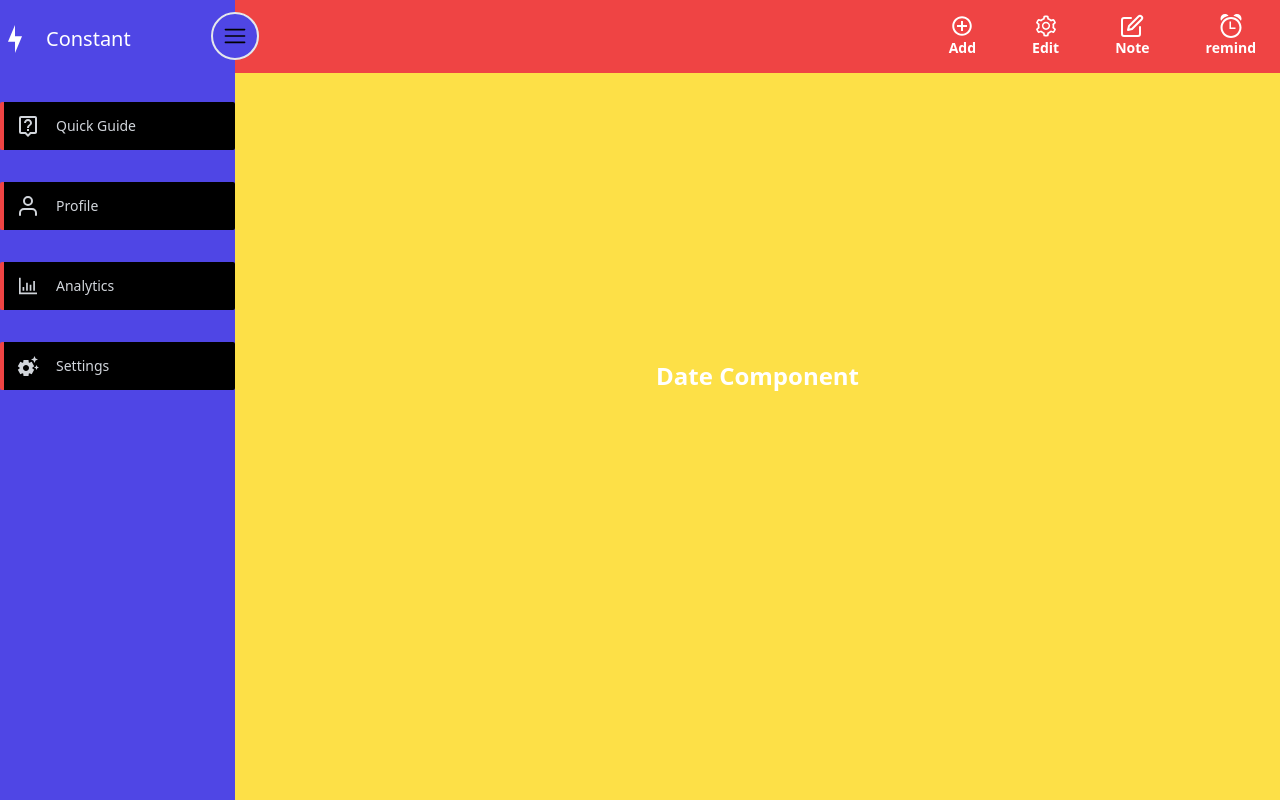
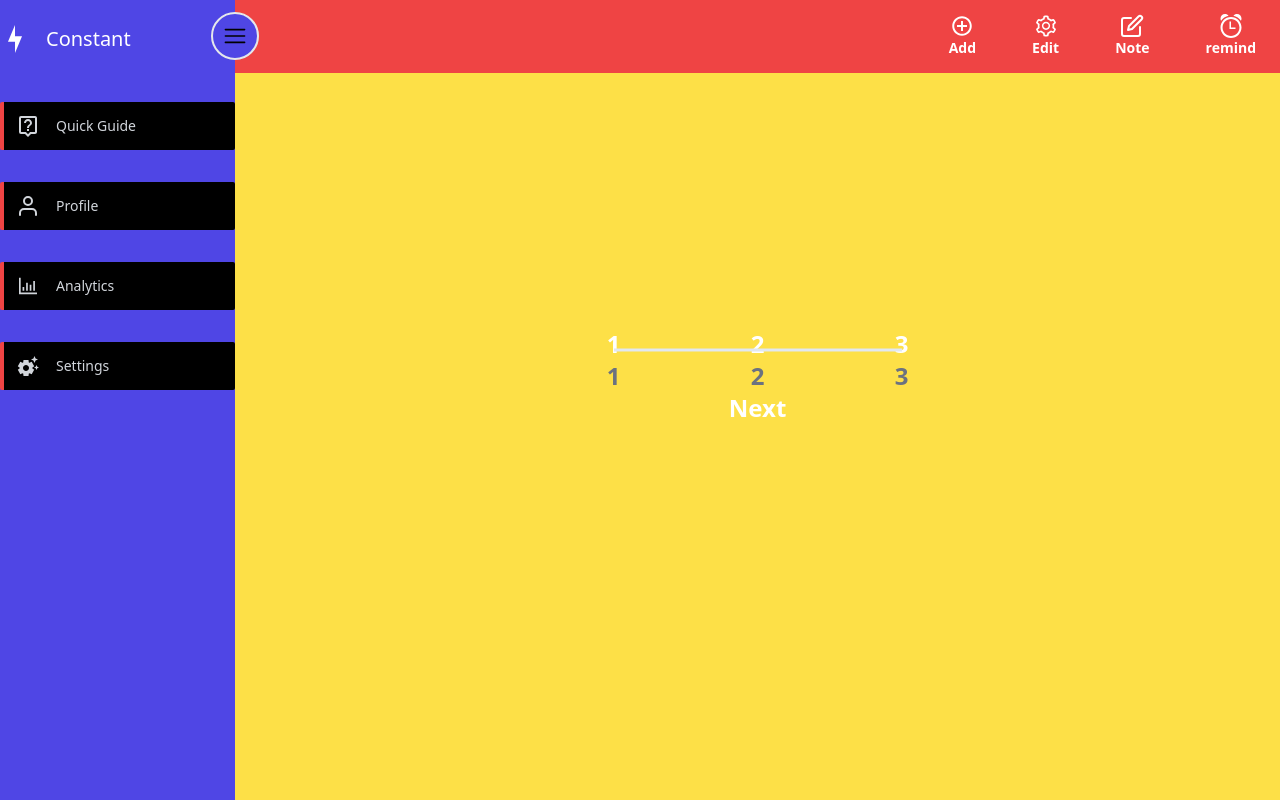
Before and after one commit to Oms-343/Constant, a React (Create React App) app: page /home in a window 1280 px wide. Built offline with nearby package versions, Linux system fonts and the light colour scheme.

Commit message:
exploring design implementation for date component

```diff
--- a/src/componentss/MainContent.js
+++ b/src/componentss/MainContent.js
@@ -2,6 +2,7 @@ import React, { useState } from "react";
 import { IoMdAddCircleOutline } from "react-icons/io";
 
 import { useLocation, Link } from "react-router-dom";
+import Stepper from "./Stepper";
 
 const MainContent = () => {
   const [page, setPage] = useState(false);
@@ -21,7 +22,7 @@ const MainContent = () => {
       ) : (
         <main className=" flex justify-center items-center h-screen bg-yellow-300 text-2xl font-semibold text-white ">
           <div className=" mb-14 flex flex-col pb-16 justify-center items-center w-full">
-            <h1>Date Component</h1>
+            <Stepper />
           </div>
         </main>
       )}
--- /dev/null
+++ b/src/componentss/Stepper.css
@@ -0,0 +1,7 @@
+.step-item{
+    @apply relative flex flex-col justify-center items-center w-36
+}
+
+.step-item:not(:first-child):before {
+    @apply content-[''] bg-slate-200 absolute w-full h-[3px] right-2/4 top-1/3 -translate-y-2/4;
+  }
--- /dev/null
+++ b/src/componentss/Stepper.js
@@ -0,0 +1,44 @@
+import React from "react";
+import "./Stepper.css";
+import { useState } from "react";
+
+const Stepper = () => {
+  const [complete, setComplete] = useState(false);
+  const [currentStep, setCurrentStep] = useState(1);
+  const steps = [1, 2, 3];
+
+  return (
+    <>
+      <div className="flex justify-between">
+        {steps?.map((step, i) => (
+          <div
+            key={i}
+            className={`step-item ${currentStep === i + 1 && "active"} ${
+              (i + 1 < currentStep || complete) && "complete"
+            } `}
+          >
+            <div className="step">
+              {i + 1 < currentStep || complete ? <p>✔</p> : i + 1}
+            </div>
+            <p className="text-gray-500">{step}</p>
+          </div>
+        ))}
+      </div>
+
+      {!complete && (
+        <button
+          className="btn"
+          onClick={() => {
+            currentStep === steps.length
+              ? setComplete(true)
+              : setCurrentStep((prev) => prev + 1);
+          }}
+        >
+          {currentStep === steps.length ? "Finish" : "Next"}
+        </button>
+      )}
+    </>
+  );
+};
+
+export default Stepper;
```
